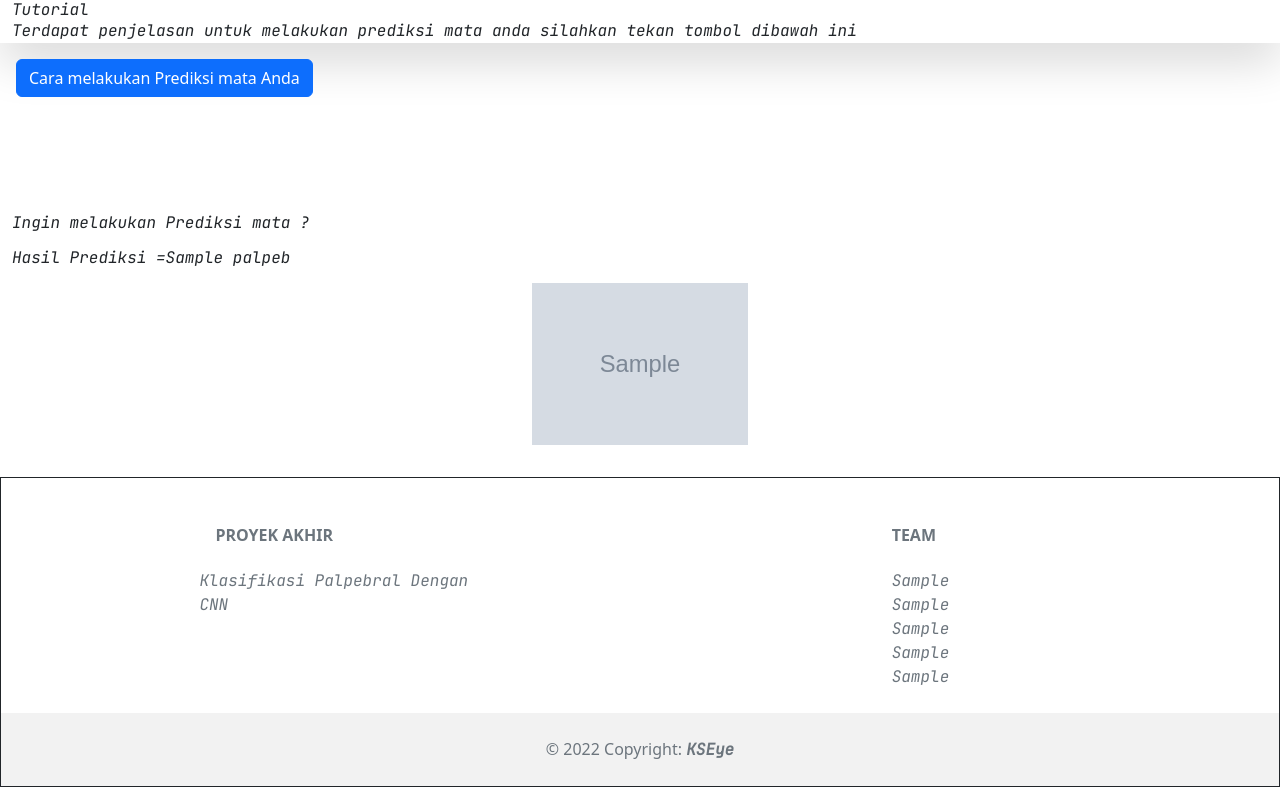
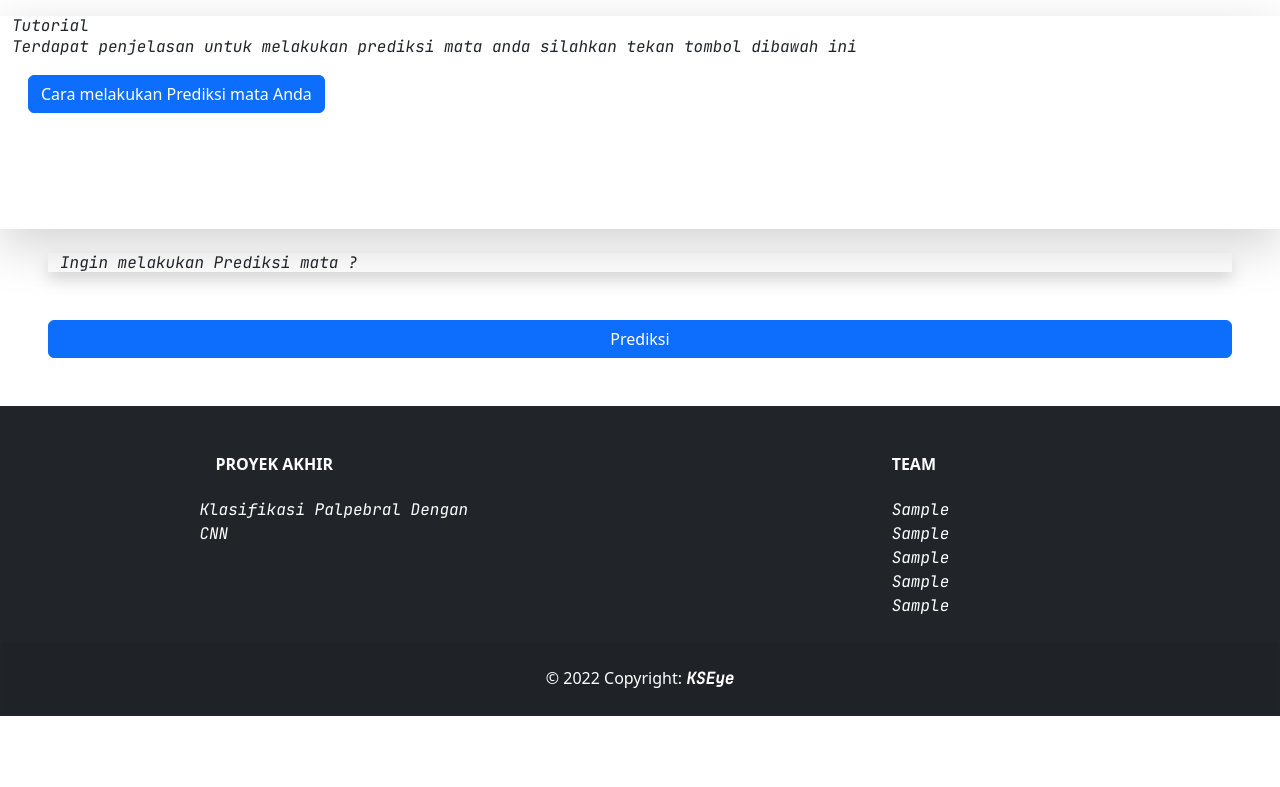
Before and after one commit to ackermanjayjay/Website-eye, a Flask app: template templates/prediksi.html in a window 1280 px wide. Shown: the part 994-1781 px from the top of the page. After the commit the page ends 1710 px from the top, so only its background shows below. Run offline with Flask 2, Linux system fonts and the light colour scheme; the template is opened without the code that fills it: most values are stand-ins (such as "Sample title", 1, 10 or a date in 2020); grey boxes marked "Sample" are stand-in pictures; some libraries are stand-ins or nearby versions.

Commit message:
membuat tampilan baru

```diff
--- a/templates/prediksi.html
+++ b/templates/prediksi.html
@@ -12,7 +12,7 @@
     <link rel="stylesheet" type="text/css" href="{{url_for('static',filename='styles/home.css')}}">
     <link rel="stylesheet" type="text/css" href="{{url_for('static',filename='styles/font.css')}}">
   </head>
-  <body>
+  <body class="">
     <div class="container">
     <nav class="container justify-content-end navbar navbar-expand-lg bg-white navbar-nav">
       <div class="container mx-5 my-2  ">
@@ -42,28 +42,27 @@
      </div>
    </div>
 
-    <div class="container mt-3 shadow-lg ">
+    <div class="container mt-3 shadow-lg  ">
     <h2>{{kontent}}</h2>
     <p>Menggunakan teknologi Berbasis bahasa pemograman Python</p>
     <p>Serta digunakan dengan library Tensorflow Numpy OpenCV  Albumentation</p>
-    </div>
     <!-- Teknolgi yang digunakan -->
-    <div class="justify-content-around d-flex flex-row my-lst mb-3 gap-4 p-3  ">
+    <div class="justify-content-around d-flex flex-row my-lst mb-3 gap-4 p-3 ">
       <img src="{{url_for('static',filename='assets/tutorial/numpy.png')}}" class=" container  zoom rounded-circle" style="width:  10rem; max-width: 540px;"  alt="eye">
       <img src="{{url_for('static',filename='assets/tutorial/python.png')}}" class=" container zoom rounded-circle" style="width:  10rem; max-width: 540px;"  alt="eye">
       <img src="{{url_for('static',filename='assets/tutorial/alb.png')}}" class=" container  zoom rounded-circle" style="width:  10rem; max-width: 540px;"  alt="eye">
       <img src="{{url_for('static',filename='assets/tf.png')}}" class=" container  zoom rounded-circle" style="width:  10rem; max-width: 540px;"  alt="eye">
     </div>
+  </div>
 
     <!-- Kontent -->
     <!-- Untuk Gambar kontent -->
     <!-- Menjelaskan tentang Bisa terkena anemia -->
-    <div class="border-0">
+    <div class="border-0 bg-dark text-bg-dark">
       <div class="container justify-content-around gap-4 p-3 ">
         <div class="container mt-3 shadow-lg ">
           <h2>Di proses </h2>
           <p>Menggunakan CNN yang telah di latih menggunakan data mata palpebral</p>
-        </div>
         </div>
         <div class=" justify-content-around d-flex flex-row   mb-3 gap-4 p-3 ">
         <div class="card "  style="width: 25rem;">
@@ -72,12 +71,13 @@
           <p class="card-text text-dark">  Menggunakan Data mata yang sudah dilakukan berbagai proses</p>
         </div>
       </div>
-        <div class="card"  style="width: 25rem;">
-          <img src="{{url_for('static',filename='assets/tutorial/CNN.PNG')}}" class="card-img-top zoom my-lst" alt="blabala">
+      <div class="card"  style="width: 25rem;">
+        <img src="{{url_for('static',filename='assets/tutorial/CNN.PNG')}}" class="card-img-top zoom my-lst" alt="blabala">
         <div class="card-body">
           <p class="card-text"> <a class="text-decoration-none link-unstyled text-dark">Menggunakan CNN sebagai model </a></p>
         </div>
       </div>
+    </div>
         </div>
       </div>
 
@@ -85,10 +85,10 @@
       <div class="container mt-3 shadow-lg ">
         <h2>Tutorial </h2>
         <p>Terdapat penjelasan untuk melakukan prediksi mata anda silahkan tekan tombol dibawah ini </p>
-        </div>
-<div class="container justify-content-center p-3">
-  <button class="btn btn-primary" type="button" data-bs-toggle="collapse" data-bs-target="#collapseWidthExample" aria-expanded="false" aria-controls="collapseWidthExample">
-    Cara melakukan Prediksi mata Anda
+        <div class="container justify-content-center p-3">
+          <button class="btn btn-primary" type="button" data-bs-toggle="collapse" data-bs-target="#collapseWidthExample" aria-expanded="false" aria-controls="collapseWidthExample">
+            Cara melakukan Prediksi mata Anda
+          </div>
   </button>
 
 <div style="min-height: 100px;">
@@ -129,50 +129,19 @@
   </div>
 </div>
 </div>
-<div class="container">
-  <h4>Ingin melakukan Prediksi mata ?
-  </h4>
-  <a href=""></a>
+
+<div class="mx-5 justify-content-around row row-cols-1 row-cols-md-2 g-4 ">
+<h2 class="mt-5 container shadow">Ingin melakukan Prediksi mata ?
+</h2>
+    <a class="container mt-5 btn btn-primary hover:bg-green-600 active:bg-green-700 focus:outline-none focus:ring focus:ring-red-300  "  style="width: 100%;" aria-current="page" href="{{url_for('ready_pred')}}">Prediksi</a>
 </div>
-<!-- Kontent untuk prediksi mata -->
-    <!-- <div class="container mt-5 justify-content-around ">
-          <div class="col-md-7">
-                      <h3 class="card-title mt-2">Prediksi Mata </h3>
-
-                      <form method="POST" action="/prediction"
-                        enctype = "multipart/form-data">
-                        <label class="form-label" for="customFile">Masukkan Gambar mata anda</label>
-                        <input type="file" name="file" class="form-control" id="file" value="Upload" required />
-                          <div class="row py-4 ">
-                              <div class="d-grid gap-2 col-md-5 mx-auto">
-                                  <input type="submit" class="btn btn-primary cursor-pointer " required>
-                                </div>
-                          </div>
-                      </form>
-  </div>
-  </div> -->
-
-  {% if user_img is not defined %}
-  <div class="container alert alert-danger alert-dismissible fade show my-5 mx-5 text-center" role="alert">
-    <strong>Silahkan input mata anda</strong>
-    <button type="button" class="btn-close" data-bs-dismiss="alert" aria-label="Close"></button>
-  </div>
-    {% endif %}
-
-    {% if user_img is defined %}
-    <div class="container mt-3 ">
-      <h4 class="">Hasil Prediksi ={{palpeb}}</h3>
-      </div>
-  <div class="justify-content-around d-flex flex-row my-lst mb-3 gap-4 p-3  ">
-    <img src="{{user_img}}" class=" container " style="width:  15rem; max-width: 540px;"  alt="eye">
 
 
-  </div>
-  {% endif %}
+
 
   <!-- Footer -->
+  <footer class="mt-5 text-center text-lg-start bg-light  bg-dark text-bg-dark ">
   <div class="border border-dark">
-<footer class="text-center text-lg-start bg-light text-muted bg-transparent ">
     <div class="container text-center text-md-start mt-5 ">
       <!-- Grid row -->
       <div class="row mt-3">
```
Also changed, not shown: templates/index.html (+10 -9 lines), templates/prediksi_2.html (+20 -5 lines).
